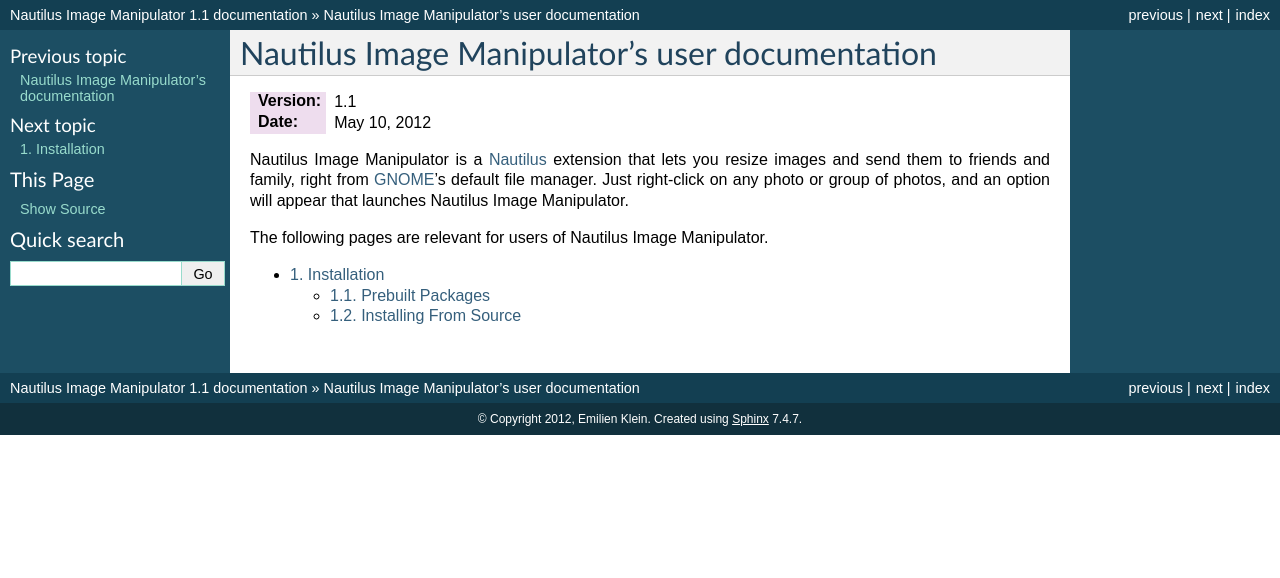
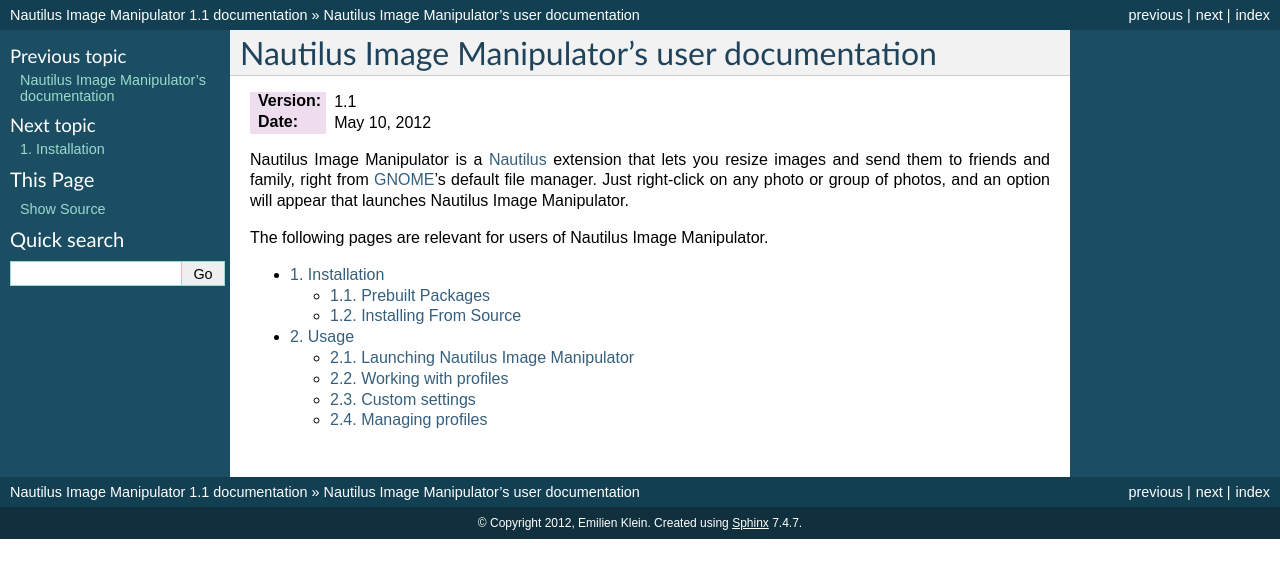
Before and after one commit to e2jk/nautilus-image-manipulator, a Sphinx documentation site: the page built from docs/user.rst, in a window 1280 px wide. Shown: the top 578 px of the page. Built offline with Sphinx 7.4.7, drawn with Linux system fonts in a browser that asks for light colours; some of the changed lines change nothing that is shown.

Commit message:
First part of the "Usage" documentation page (along with first screenshots!)

```diff
--- /dev/null
+++ b/docs/usage.rst
@@ -0,0 +1,79 @@
+.. _usage:
+
+Usage
+=====
+Once Nautilus Image Manipulator is installed on your system, you'll most
+probably want to use it... Right?
+
+Launching Nautilus Image Manipulator
+------------------------------------
+Open Nautilus (the file manager in Gnome) and browse to a folder containing
+images. Select one or more, and right-click one. In the menu that appears, you
+will see a line that says "Resize images...":
+
+.. figure:: /images/NautilusImageManipulatorExtension.png
+   :alt: The Nautilus plugin in action
+   :align: center
+
+   Right-clicking on images gives you the option to "Resize images..."
+
+When clicking on that menu option, Nautilus Image Manipulator will open and
+allow you to resize the selected images, and send them to friends and family if
+you so wish. This is how it looks like the first time that it's run:
+
+.. figure:: /images/InitialWindow.png
+   :alt: Nautilus Image Manipulator as seen on first launch
+   :align: center
+
+   How Nautilus Image Manipulator looks like the first time it's launched
+
+Working with profiles
+---------------------
+Resizing and sending images with Nautilus Image Manipulator is done using
+profiles. Those represent a set of parameters that will be applied to all the
+images being worked on.
+
+Nautilus Image Manipulator comes with 4 default profiles to get you started:
+
+* Send small images to 1fichier.com
+
+   This profile will create images that are maximum 640 pixels wide and 640
+   pixels high, and the quality of the images is set to 90%. Those images are
+   then zipped together in a file that will be sent to the file locker website
+   http://www.1fichier.com.
+
+* Create small images in the "resized" folder
+
+   The images produced by this profile will be of the same size (640x640) and
+   quality (90%) as the previous profile, but will be put inside the
+   ``./resized`` folder instead of being sent on the Internet.
+
+* Send large images to 1fichier.com
+
+   This profile will create images that are maximum 1280 pixels wide and 1280
+   pixels high, and the quality of the images is set to 95%. Those images are
+   then zipped together in a file that will be sent to the file locker website
+   http://www.1fichier.com.
+
+* Create large images in the "resized" folder
+
+   The images produced by this profile will be of the same size (1280x1280)
+   and quality (95%) as the previous profile, but will be put inside the
+   ``./resized`` folder instead of being sent on the Internet.
+
+
+Custom settings
+---------------
+
+TODO
+
+Managing profiles
+-----------------
+
+Adding a profile
+^^^^^^^^^^^^^^^^
+TODO
+
+Removing a profile
+^^^^^^^^^^^^^^^^^^
+TODO
--- a/docs/user.rst
+++ b/docs/user.rst
@@ -19,6 +19,7 @@
    :maxdepth: 2
 
    install
+   usage
 
 .. _Nautilus: https://en.wikipedia.org/wiki/Nautilus_%28file_manager%29
 .. _GNOME: http://www.gnome.org/
```
Also changed, not shown: docs/images/InitialWindow.png (added), docs/images/NautilusImageManipulatorExtension.png (added).
